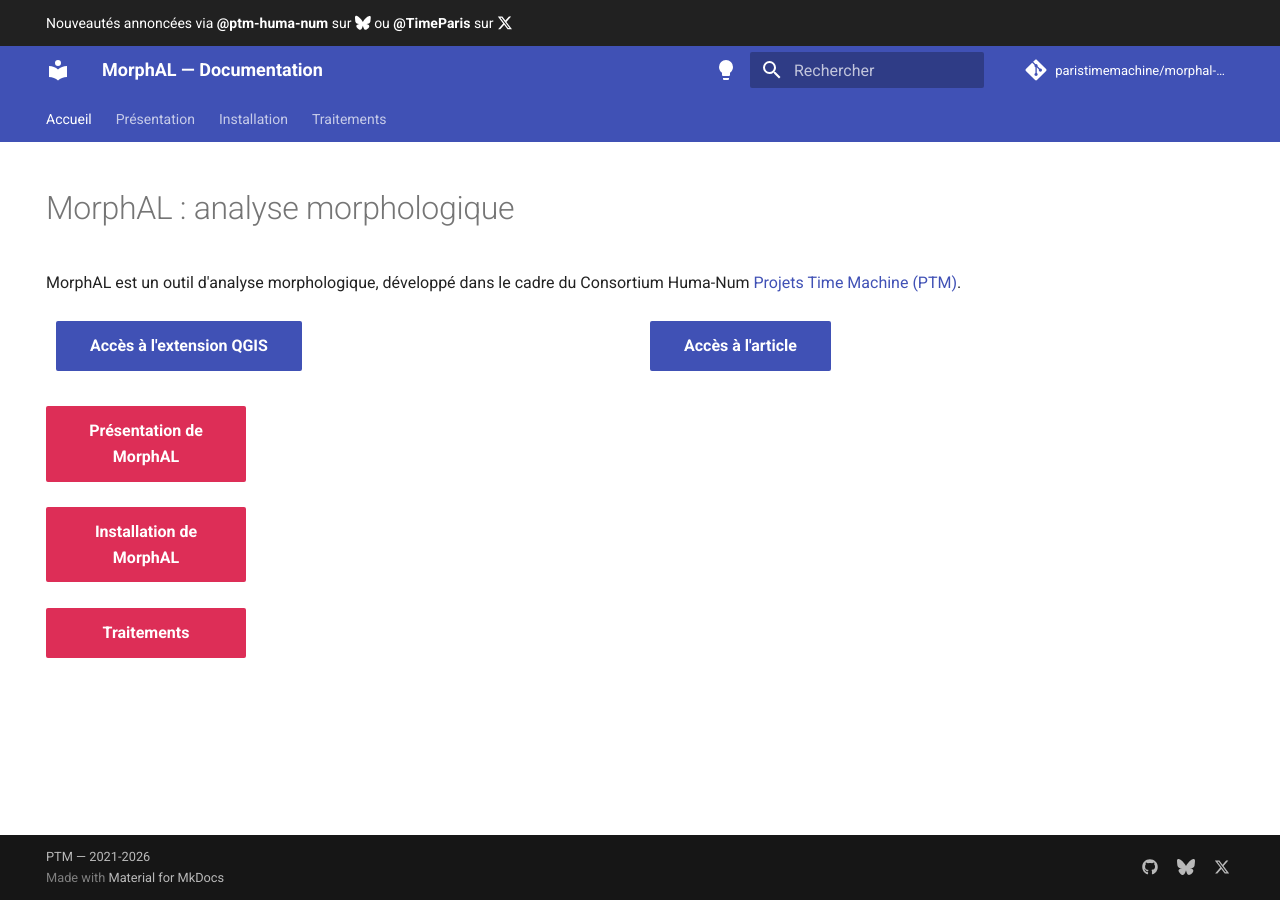
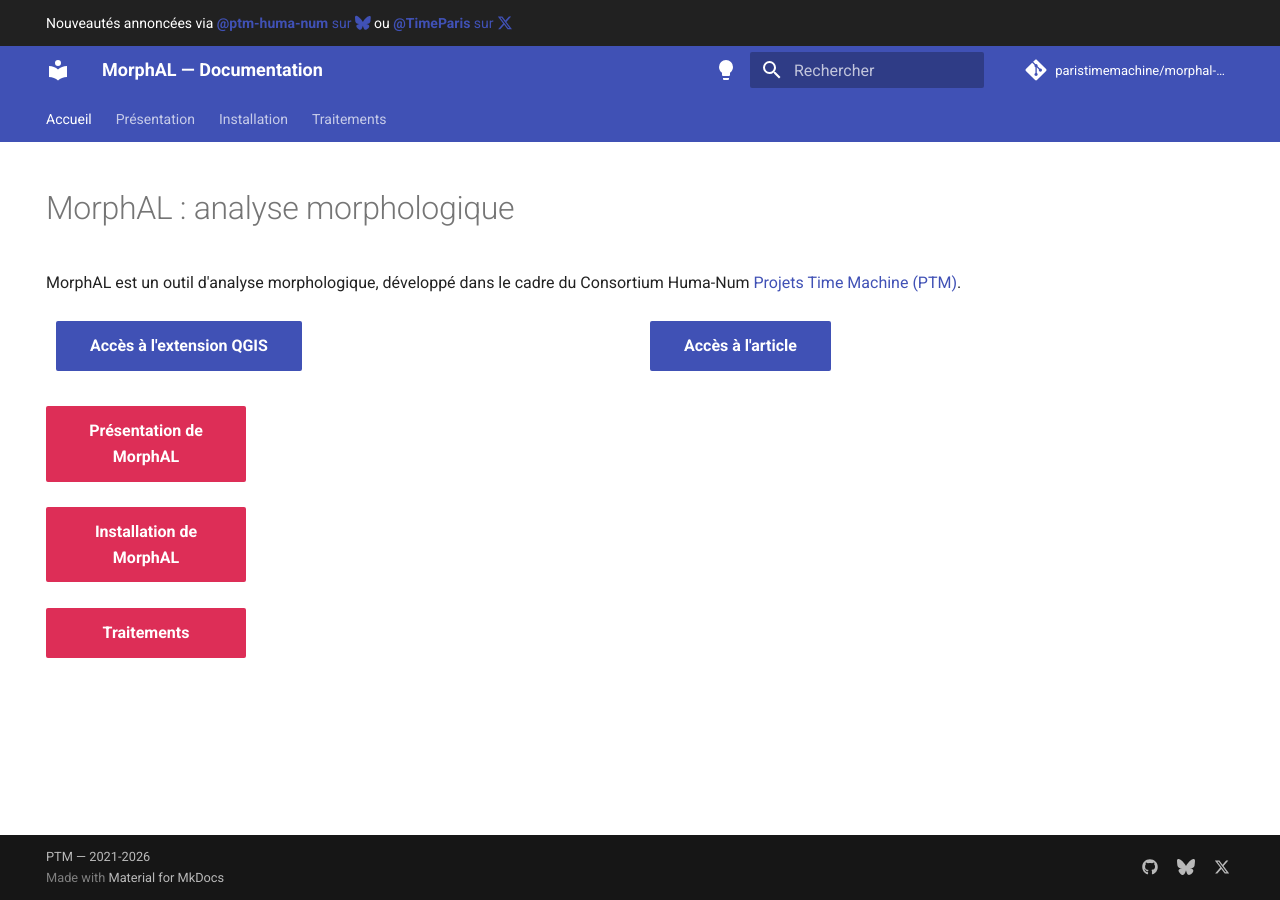
Before and after one commit to paristimemachine/morphal-documentation, an MkDocs documentation site: the page built from docs/index.md, in a window 1280 px wide. Built offline with MkDocs 1.6.1 and Material for MkDocs 9.7.7, drawn with Linux system fonts in a browser that asks for light colours; comment, search, counter and statistics services are not loaded.

Commit message:
Align the announce bar on topomine-documentation
Drops the hardcoded white colour so the bar follows the theme in both light
and dark mode, as in the sibling documentation.

```diff
--- a/docs/overrides/social_media_follow.html
+++ b/docs/overrides/social_media_follow.html
@@ -2,19 +2,16 @@
 
 {% block announce %}
   Nouveautés annoncées via
-  <a href="https://bsky.app/profile/ptm-huma-num.bsky.social" style="color: white;" target="_blank">
+  <a href="https://bsky.app/profile/ptm-huma-num.bsky.social" target="_blank">
     <strong>@ptm-huma-num</strong> sur
     <span class="twemoji twitter">
       {% include ".icons/fontawesome/brands/bluesky.svg" %}
-    </span>
-  </a>
+    </span></a>
   ou
-  <a href="https://twitter.com/TimeParis" style="color: white;" target="_blank">
+  <a href="https://twitter.com/TimeParis" target="_blank">
     <strong>@TimeParis</strong> sur
     <span class="twemoji twitter">
       {% include ".icons/fontawesome/brands/x-twitter.svg" %}
     </span>
   </a>
-
-
 {% endblock %}
```
